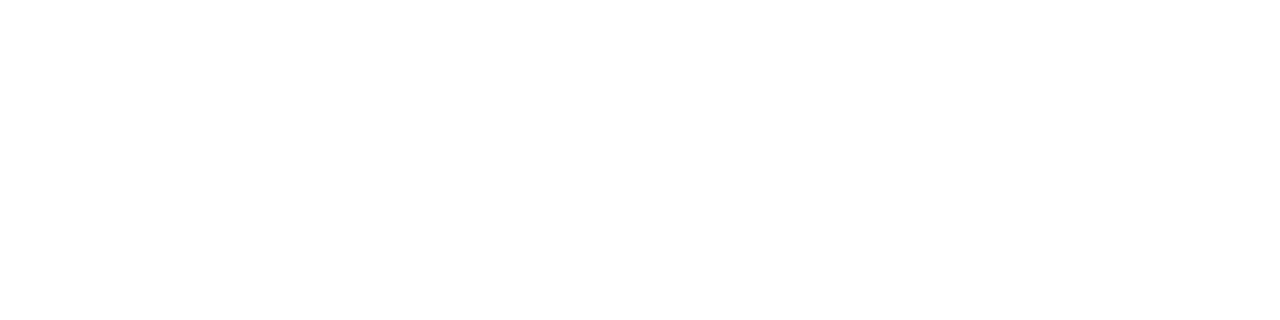
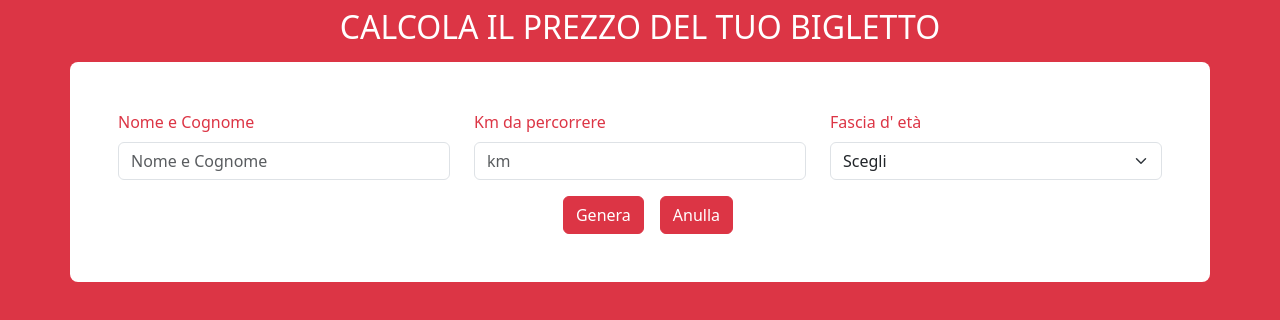
Before and after one commit to KehnAdrian31/js-biglietto-treno-form, a plain HTML site: page index.html in a window 1280 px wide. Drawn offline with nearby package versions, Linux system fonts and the light colour scheme.

Commit message:
[upd] add form

```diff
--- a/index.html
+++ b/index.html
@@ -11,13 +11,52 @@
       <link rel="stylesheet" href="./css/style.css">
   <title>js-biglietto-treno-form</title>
 </head>
-<body>
-
-  <script>
-    src="https://cdn.jsdelivr.net/npm/bootstrap@5.3.7/dist/js/bootstrap.bundle.min.js"
-      integrity="sha384-ndDqU0Gzau9qJ1lfW4pNLlhNTkCfHzAVBReH9diLvGRem5+R9g2FzA8ZGN954O5Q"
-      crossorigin="anonymous"
-  </script>
+<body class=" bg-danger">
+  <div class="container my-2">
+    <div class="row">
+      <div class="col-12 text-center text-white">
+        <h2>CALCOLA IL PREZZO DEL TUO BIGLETTO</h2>
+      </div>
+    </div>
+  </div>
+   <div class="container bg-white rounded-3 p-5">
+      <div class="row">
+        <div class="col-12">
+          <form action="">
+            <div class="row">
+              <div class="col-12 col-md-4">
+                <div class="mb-3 ">
+                  <label for="full-name" class="form-label text-danger">Nome e Cognome</label>
+                  <input type="text" class="form-control" id="full-name" placeholder="Nome e Cognome" required>
+                </div>
+              </div>
+              <div class="col-12 col-md-4 h-100">
+                <div class="mb-3">
+                  <label for="distance" class="form-label text-danger">Km da percorrere</label>
+                  <input type="number" class="form-control" id="distance" min="0" placeholder="km" required >
+                </div>
+              </div>
+              <div class="col-12 col-md-4">
+                <div class="mb-3">
+                  <label for="age-range" class="form-label text-danger">Fascia d' età</label>
+                  <select name="age-range" id="age-range" class="form-select">
+                    <option value="choice">Scegli</option>
+                    <option value="minor">Minorenne</option>
+                    <option value="adulto">Adulto</option>
+                    <option value="anziano">Anziano</option>
+                  </select>
+                </div>
+              </div>
+              <div class="col-12 d-flex justify-content-center">
+                <button class=" btn btn-danger mx-3">Genera</button>
+                <button class="btn btn-danger">Anulla</button>
+              </div>
+            </div>
+          </form>
+        </div>
+      </div>
+    </div>
+<script src="https://cdn.jsdelivr.net/npm/bootstrap@5.3.7/dist/js/bootstrap.bundle.min.js" integrity="sha384-ndDqU0Gzau9qJ1lfW4pNLlhNTkCfHzAVBReH9diLvGRem5+R9g2FzA8ZGN954O5Q" crossorigin="anonymous"></script>
   <script src="./js/script.js"></script>
 </body>
 </html>
```
